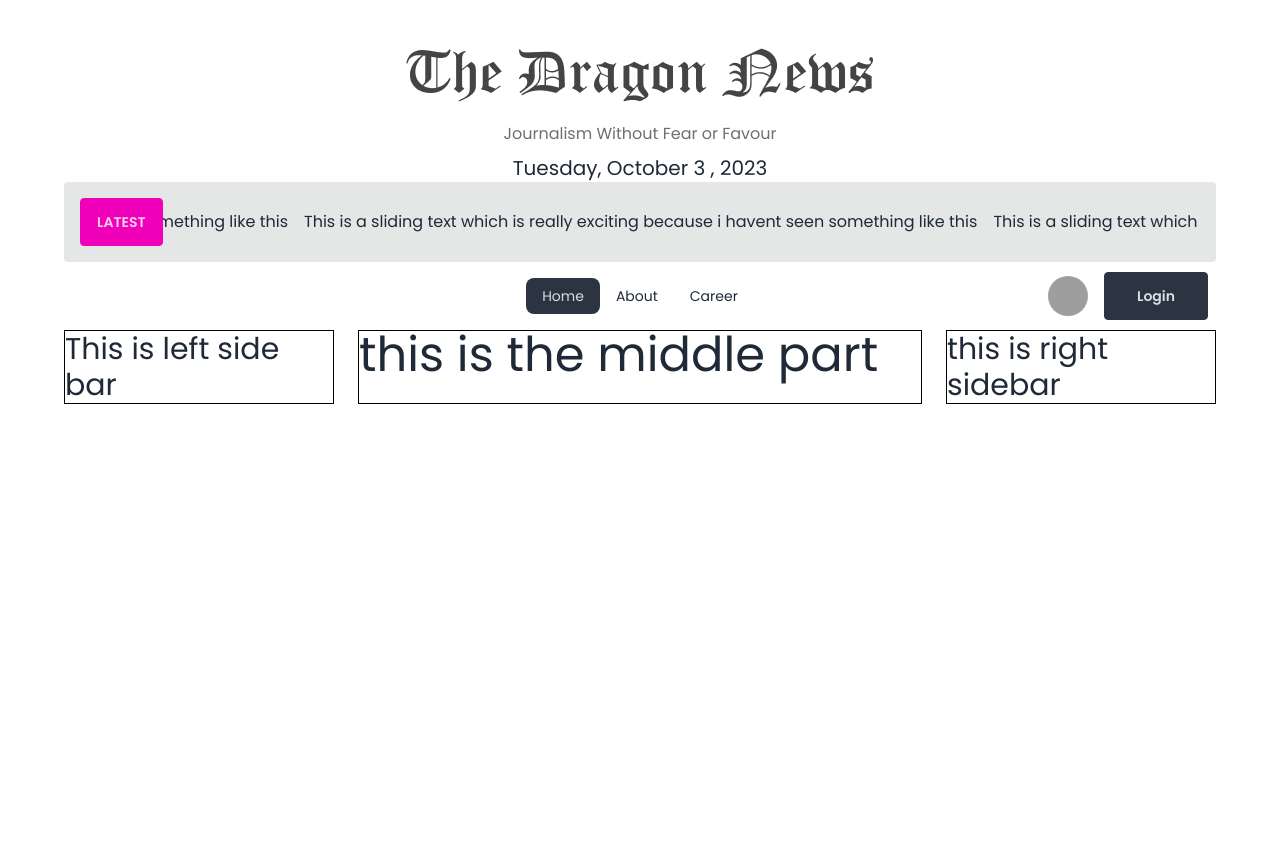
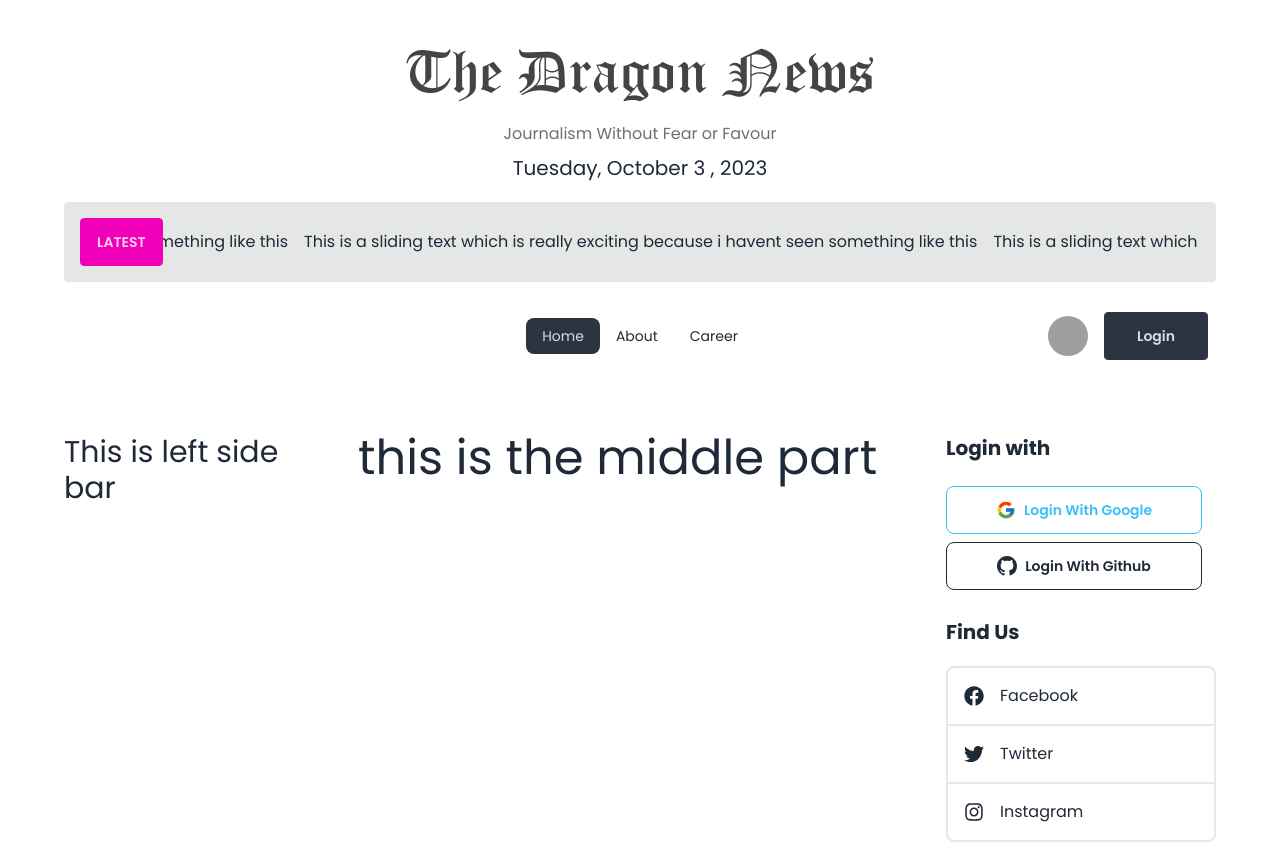
Before and after one commit to mashfikur/react-dragon-news-project, a React (Vite) app: page / in a window 1280 px wide. Before the commit the page ends 800 px from the top, so only its background shows below. Built offline with nearby package versions, Linux system fonts and the light colour scheme; grey boxes are pictures that could not be loaded.

Commit message:
login with and find us section completed

```diff
--- a/package.json
+++ b/package.json
@@ -18,6 +18,7 @@
     "react": "^18.2.0",
     "react-dom": "^18.2.0",
     "react-fast-marquee": "^1.6.1",
+    "react-icons": "^4.11.0",
     "react-router-dom": "^6.16.0",
     "sort-by": "^1.2.0"
   },
--- a/src/components/LatestNews.jsx
+++ b/src/components/LatestNews.jsx
@@ -3,7 +3,7 @@ import { Link } from "react-router-dom";
 
 const LatestNews = () => {
     return (
-        <div className="flex bg-base-300 p-4  rounded">
+        <div className="flex bg-base-300 p-4  rounded my-5 ">
             <button className="btn btn-md rounded p btn-secondary">Latest</button>
             <Marquee  pauseOnHover={true} speed={100}>
                 <Link className="mr-4" to="/">This is a sliding text which is really exciting because i havent seen something like this </Link>
--- a/src/components/Navbar.jsx
+++ b/src/components/Navbar.jsx
@@ -17,7 +17,7 @@ const Navbar = () => {
   );
 
   return (
-    <div>
+    <div className="mb-16">
       <div className="navbar bg-base-100">
         <div className="navbar-start">
           <div className="dropdown">
--- /dev/null
+++ b/src/components/RightSideNav/FindUs.jsx
@@ -0,0 +1,32 @@
+import { FaFacebook, FaInstagram, FaTwitter } from "react-icons/fa";
+import { Link } from "react-router-dom";
+
+const FindUs = () => {
+  return (
+    <div className="mt-7 mb-5">
+      <h3 className="text-xl font-bold mb-5">Find Us</h3>
+      <ul>
+        <li>
+          {" "}
+          <Link className="flex items-center p-4 border-2 rounded-t-lg" to="">
+            <FaFacebook className="mr-4 text-xl "></FaFacebook> Facebook
+          </Link>{" "}
+        </li>
+        <li>
+          {" "}
+          <Link className="flex items-center p-4 border-x-2" to="">
+            <FaTwitter className="mr-4 text-xl "></FaTwitter> Twitter
+          </Link>{" "}
+        </li>
+        <li>
+          {" "}
+          <Link className="flex items-center p-4 border-2 rounded-b-lg " to="">
+            <FaInstagram className="mr-4 text-xl "></FaInstagram> Instagram
+          </Link>
+        </li>
+      </ul>
+    </div>
+  );
+};
+
+export default FindUs;
--- /dev/null
+++ b/src/components/RightSideNav/LoginWith.jsx
@@ -0,0 +1,14 @@
+import {FcGoogle} from 'react-icons/fc'
+import {BsGithub} from 'react-icons/bs'
+
+const LoginWith = () => {
+    return (
+        <div className='space-y-2'>
+            <h3 className="text-xl font-bold mb-4" >Login with</h3>
+            <button className="btn btn-wide capitalize btn-outline btn-info"> <FcGoogle className='text-xl'></FcGoogle> Login With Google</button>
+            <button className="btn btn-wide capitalize btn-outline btn-netural"> <BsGithub className='text-xl'></BsGithub> Login With Github</button>
+        </div>
+    );
+};
+
+export default LoginWith;
--- /dev/null
+++ b/src/components/RightSideNav/RightSidebar.jsx
@@ -0,0 +1,13 @@
+import FindUs from "./FindUs";
+import LoginWith from "./LoginWith";
+
+const RightSidebar = () => {
+  return (
+    <div>
+      <LoginWith></LoginWith>
+      <FindUs></FindUs>
+    </div>
+  );
+};
+
+export default RightSidebar;
--- a/src/components/RightSidebar.jsx
+++ /dev/null
@@ -1,11 +0,0 @@
-
-
-const RightSidebar = () => {
-    return (
-        <div>
-           <h3 className="text-3xl">this is right sidebar</h3>
-        </div>
-    );
-};
-
-export default RightSidebar;
--- a/src/pages/Home.jsx
+++ b/src/pages/Home.jsx
@@ -1,9 +1,9 @@
 import Header from "../components/Header";
 import LatestNews from "../components/LatestNews";
-import LeftSidebar from "../components/LeftSidebar";
+import LeftSidebar from "../components/LeftSideNav/LeftSidebar";
+
 import Navbar from "../components/Navbar";
-import RightSidebar from "../components/RightSidebar";
-
+import RightSidebar from "../components/RightSideNav/RightSidebar";
 
 const Home = () => {
   return (
@@ -11,14 +11,14 @@ const Home = () => {
       <Header></Header>
       <LatestNews></LatestNews>
       <Navbar></Navbar>
-            <div className="grid grid-cols-1 md:grid-cols-4 gap-6" >
-                <div className=" border-black border">
+      <div className="grid grid-cols-1 md:grid-cols-4 gap-6">
+        <div>
             <LeftSidebar></LeftSidebar>
         </div>
-                <div className="col-span-2 border-black border">
+        <div className="col-span-2">
           <h3 className="text-5xl">this is the middle part</h3>
         </div>
-                <div className=" border-black border">
+        <div>
           <RightSidebar></RightSidebar>
         </div>
       </div>
```
Also changed, not shown: src/components/LeftSideNav/LeftSidebar.jsx (renamed from src/components/LeftSidebar.jsx), 1 other file (tests, documents, lock files or other folders). Lines whose indentation alone changed are shown as unchanged.
